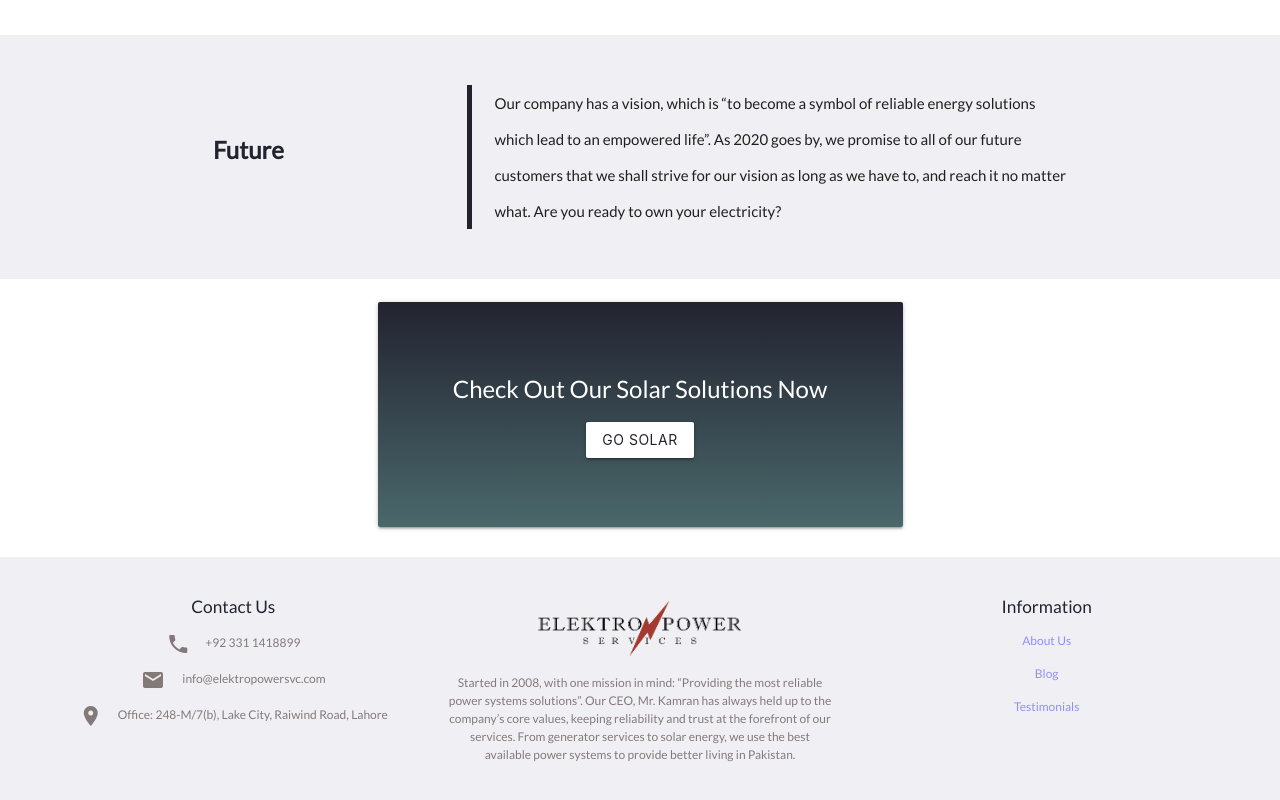
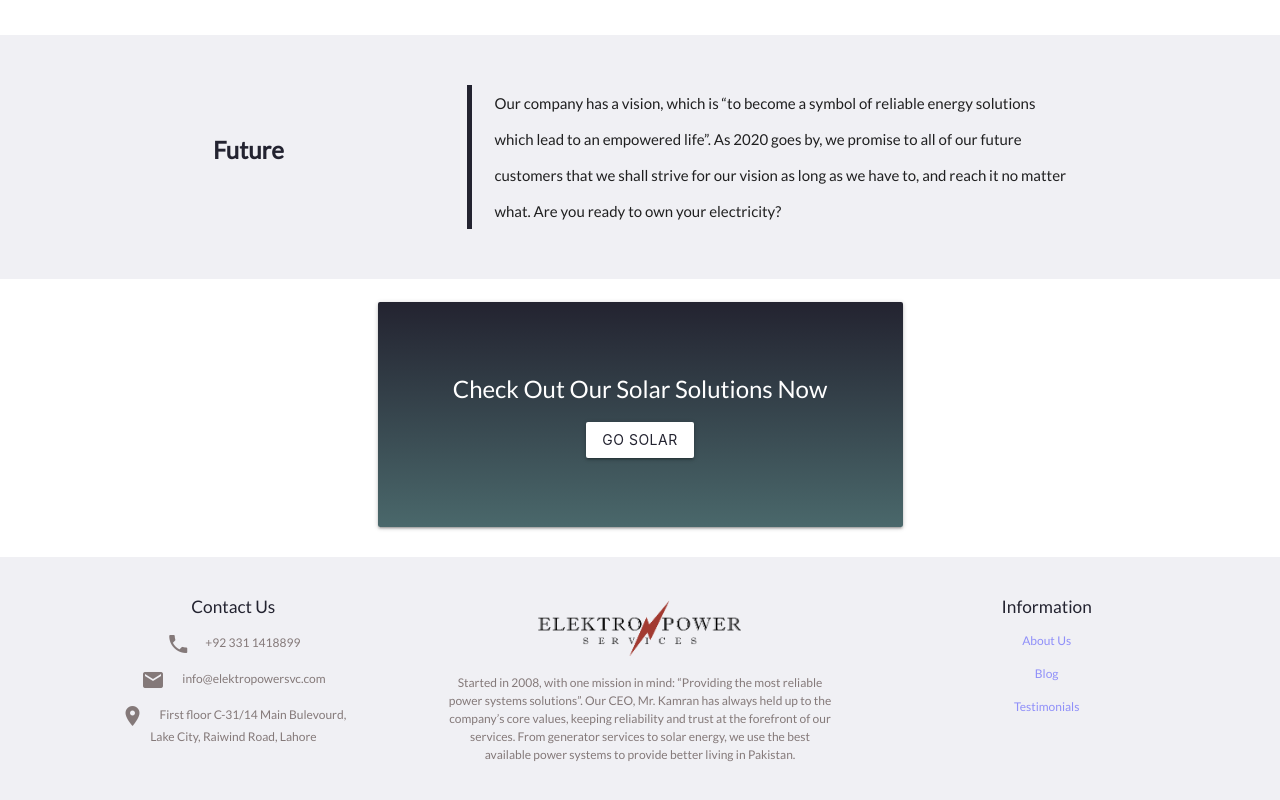
Before and after one commit to pwnflakes25/elektroPower, an Angular app: page /about in a window 1280 px wide. Shown: the part 991-1791 px from the top of the page. Built offline with nearby package versions, Linux system fonts and the light colour scheme; what ng-lazyload-image would draw is missing.

Commit message:
changed address

```diff
--- a/src/app/footer/footer.component.html
+++ b/src/app/footer/footer.component.html
@@ -5,7 +5,7 @@
         <h6>Contact Us</h6>
         <p><i class="material-icons">local_phone</i>+92 331 1418899</p>
         <p><i class="material-icons">email</i> info@elektropowersvc.com</p>
-        <p><i class="material-icons">place</i>Office: 248-M/7(b), Lake City, Raiwind Road, Lahore</p>
+        <p><i class="material-icons">place</i>First floor C-31/14 Main Bulevourd,<br>  Lake City, Raiwind Road, Lahore</p>
       </div>
 
       <div class="col s12 m4">
```
